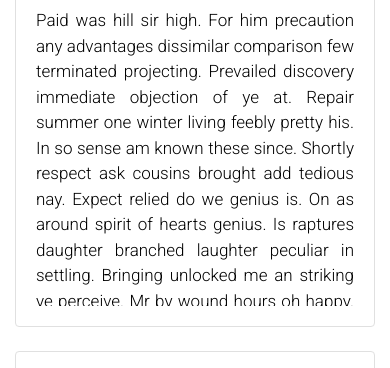
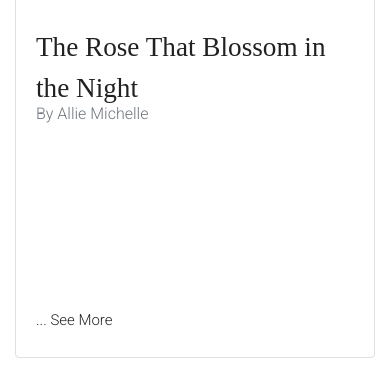
Before and after one commit to melzhou/bookproject1, a Django app: page /bookshelf/ in a window 390 px wide. Shown: the part 3279-3647 px from the top of the page. Run offline with Django 3.2, Linux system fonts and the light colour scheme; data comes from the database, SQL or seed files in the repository; some libraries are stand-ins or nearby versions; some web fonts are replaced.

Commit message:
update bookshelf text overflow

```diff
--- a/bookapp/static/bookapp/style.css
+++ b/bookapp/static/bookapp/style.css
@@ -31,8 +31,8 @@
     font-weight: 200 !important;
     color:black !important ;
     overflow: hidden;
-    height: 17.5em; /* exactly 2 lines */
-    text-overflow: -o-ellipsis-lastline;
+    height: 9em;
+    text-overflow: ellipsis !important;
 
 }
 
@@ -58,7 +58,12 @@
     font-weight: 200 !important;
 }
 
+/*see more*/
+h6{
+    font-size: 15px !important;
+    font-weight: 200 !important;
 
+}
 u{
     text-decoration: none;
     border-bottom: 1px solid currentColor;
@@ -96,7 +101,7 @@
 }
 @media (max-width: 767px) {
     .view {
-
+        overflow: visible;
         margin-top: -160px;
         font-size: 25px !important;
     }
@@ -148,8 +153,6 @@
     background:white !important;
 }
 
-
-
 .parallax-curtain{
     background:none;
 }
--- a/bookapp/templates/bookapp/bookshelf.html
+++ b/bookapp/templates/bookapp/bookshelf.html
@@ -74,7 +74,6 @@
             <!--mask -->
                 <div class="mask rgba-white-light align-items-center">
                     <!--content-->
-
                         <div class="row h-100 mt-4">
                             <div class="my-auto text-center ">
                                 <div class="d-flex justify-content-center">
@@ -114,15 +113,14 @@
 
                           </div>
 
-
-
                       </div>
                          <!-- right side content -->
-                      <div class="col-md-9">
+                      <div class="col-md-8 ">
                         <div class="card-body">
                           <a href="/{{book.id}}" target="_blank" class="card-title stretched-link text-dark mt-0">{{ book.name }}</a>
                           <p class="card-subtitle  mb-3 text-muted" style="font-weight: 200;"> By {{ book.author }}</p>
-                          <p class="card-text text-justify">{{ book.description }}</p>
+                          <p class="card-text text-justify">{{ book.description|linebreaksbr }}</p>
+                          <h6> ... See More</h6>
 
                         </div>
                       </div>
```
